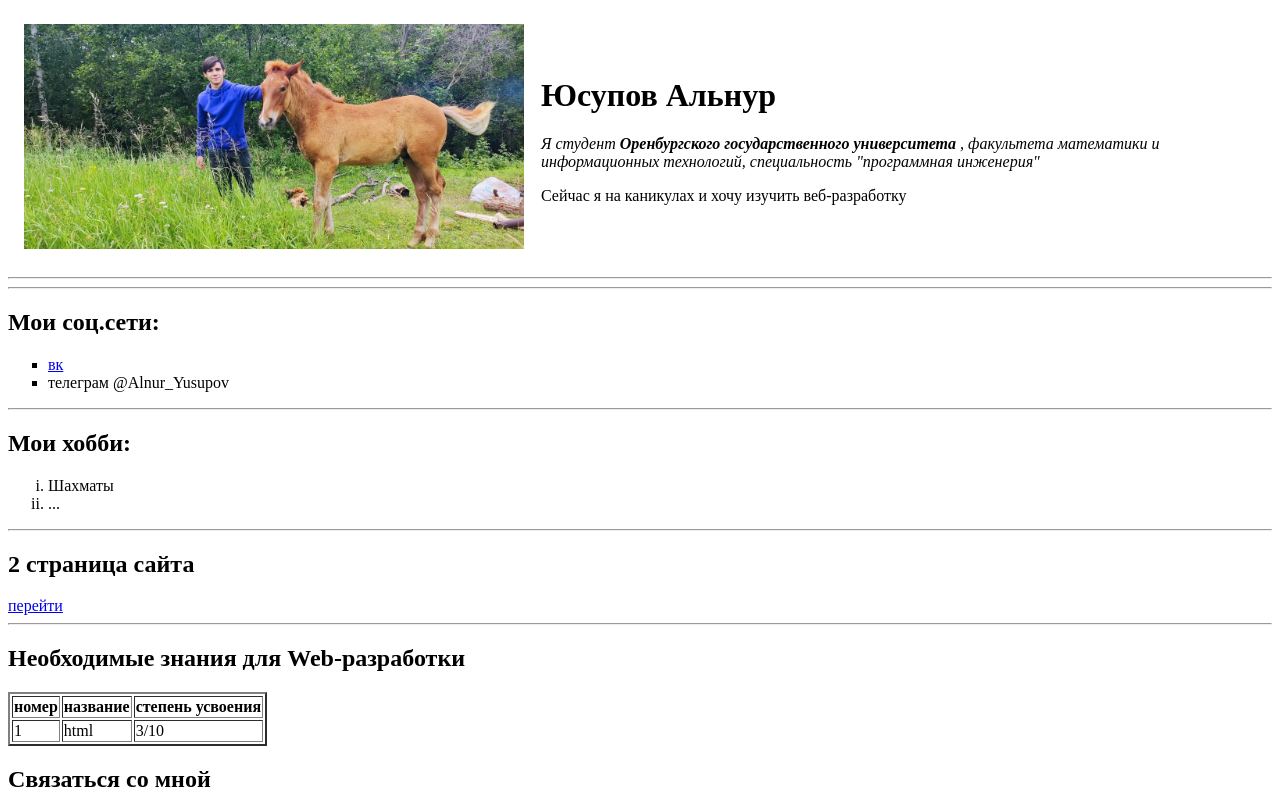
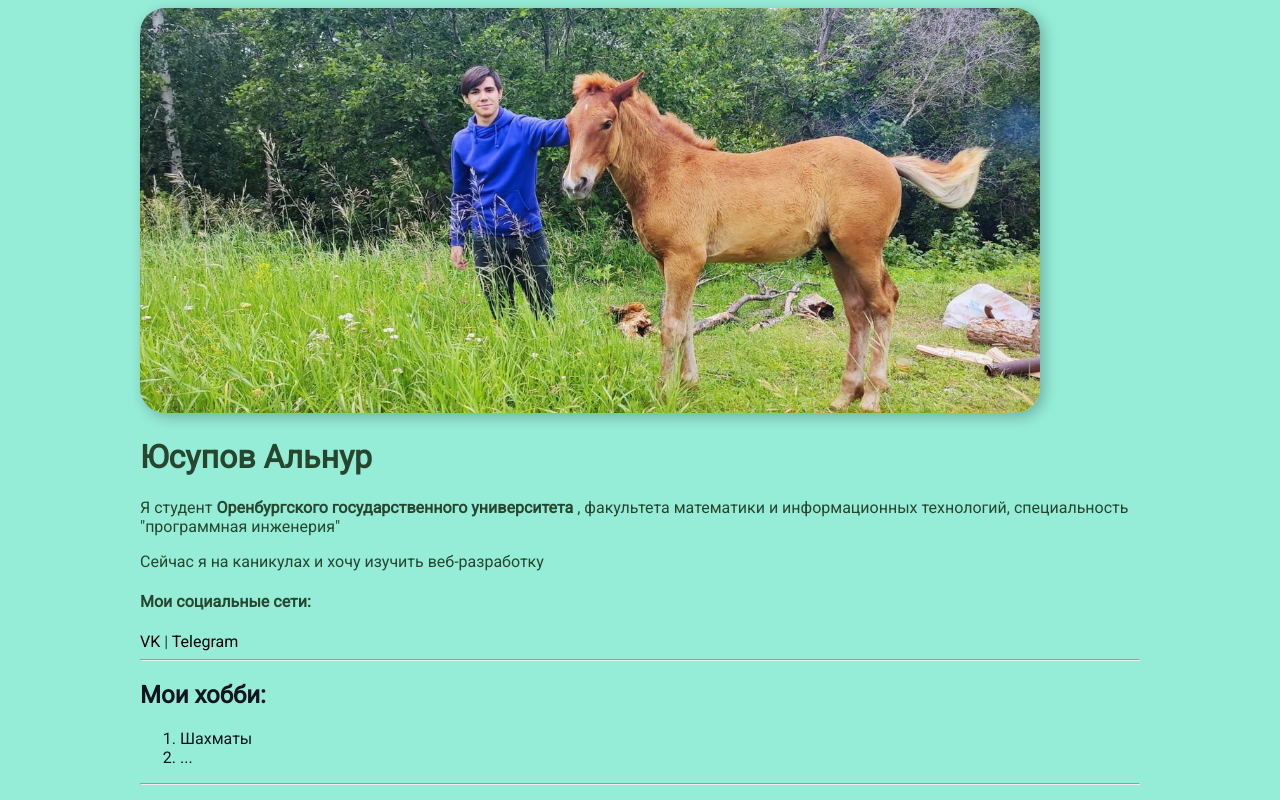
Before and after one commit to AlnurYusupov/HTML, a plain HTML site: page index.html in a window 1280 px wide. Shown: the top 800 px of the page. Drawn offline with Linux system fonts and the light colour scheme.

Commit message:
Add files via upload

```diff
--- a/index.html
+++ b/index.html
@@ -3,34 +3,26 @@
 <head>
     <meta charset="UTF-8" />
     <title>Alnur CV</title>
+    <link href="styles.css" rel="stylesheet"/>
 </head>
 <body>
-   <table cellspacing="15">
-    <tr>
-        <td>
-            <img src="tnR7tysA_iE.jpg" alt="Моя фотка" width="500">
-        </td>
-        <td>
+    <div class="container">
+        <div class="info">
+            <img src="tnR7tysA_iE.jpg" alt="Моя фотка"  class="ava">
             <h1>Юсупов Альнур</h1>
-            <p> <em> Я студент <strong>Оренбургского государственного университета</strong> ,
+            <p>  Я студент <strong>Оренбургского государственного университета</strong> ,
             факультета математики и информационных технологий,
-            специальность "программная инженерия" </em></p>
-            <p>  Сейчас я на каникулах и хочу изучить веб-разработку</p>
-        </td>
-    </tr>
-   </table>
-   <hr>
+            специальность "программная инженерия" </p>
+            <p>Сейчас я на каникулах и хочу изучить веб-разработку</p>
+            <h4>Мои социальные сети: </h4>
+            <a href="https://vk.com/id528644092" target="_blank" >VK</a>             |
+            <a href="https://t.me//Alnur_Yusupov" target="_blank">Telegram</a>
+        </div>
+
 
         <hr>
-    <h2>Мои соц.сети: </h2>
-    <ul type="square" >
-
-        <li> <a href="https://vk.com/id528644092" target="_blank" >вк</a> </li>
-        <li> телеграм @Alnur_Yusupov</li>
-    </ul>
-    <hr>
         <h2>Мои хобби: </h2>
-    <ol type="i">
+        <ol type="1">
             <li>Шахматы</li>
             <li>...</li>
         </ol>
@@ -78,5 +70,13 @@
             <!-- <label for=""></label>
             <input type="text" id="name" placeholder="Введите свое имя"> -->
         </form>
+        <div class="box-model">
+            <div></div>
+            <div></div>
+            <div></div>
+            <div></div>
+        </div>
+        <div style="margin-bottom: 500px;"></div>
+</div>
 </body>
 </html>
--- /dev/null
+++ b/styles.css
@@ -0,0 +1,79 @@
+@import url('https://fonts.googleapis.com/css2?family=Roboto&display=swap');
+body
+{
+    background-color: #95ecd7;
+    color: #0f141e;
+    /* font-size: 16px;
+    font-weight: normal; */
+    /* font-family: 'Trebuchet MS', 'Lucida Sans Unicode', 'Lucida Grande', 'Lucida Sans', Arial, sans-serif; */
+    /* font-family: 'Roboto', sans-serif;  */
+    font: normal 16px 'Roboto', sans-serif;
+
+}
+a
+{
+    color: black;
+    text-decoration: none;
+}
+a:hover
+{
+    text-decoration:underline;
+}
+a:visited
+{
+   color: green;
+}
+:active
+{
+    color: blue;
+}
+.ava
+{
+    width: 900px;
+    border-radius: 25px;
+    box-shadow: 4px 4px 14px rgba(0, 0, 0, 0.25);
+}
+.info
+{
+    color: #28462f;
+    margin: 0;
+    /* font-style: italic; */
+    /* font-weight: bold; */
+    text-decoration: none;
+    /* text-transform: capitalize; */
+    /* letter-spacing: 3px; */
+    /* word-spacing: 42px;*/
+}
+/* .social
+{
+    background: green; */
+    /* padding: 15px; */
+
+    /* padding: 15px 40px;*/
+    /* 15 - верх и низ, 40 - лево право  */
+    /* padding-top: 15px;
+    padding-right: 20px;
+    padding-bottom: 25px;
+    padding-left: 30px; */
+    /* padding: 15px 20px 25px 30px; */
+    /* по часовой стрелке */
+    /* margin: 5px;
+    border: 5px solid red;
+    border-bottom-style: dotted;
+    border-top-width: 15px;
+    border-right-color: blue; */
+/* } */
+.container
+{
+    max-width: 1000px;
+    margin: auto;
+}
+/* .box-model div
+{
+    float: left;
+    background: #000;
+    height: 200px;
+    border: 4px solid red;
+    width: 25%;
+    box-sizing: border-box;
+} */
```
Lines whose indentation alone changed are shown as unchanged.
